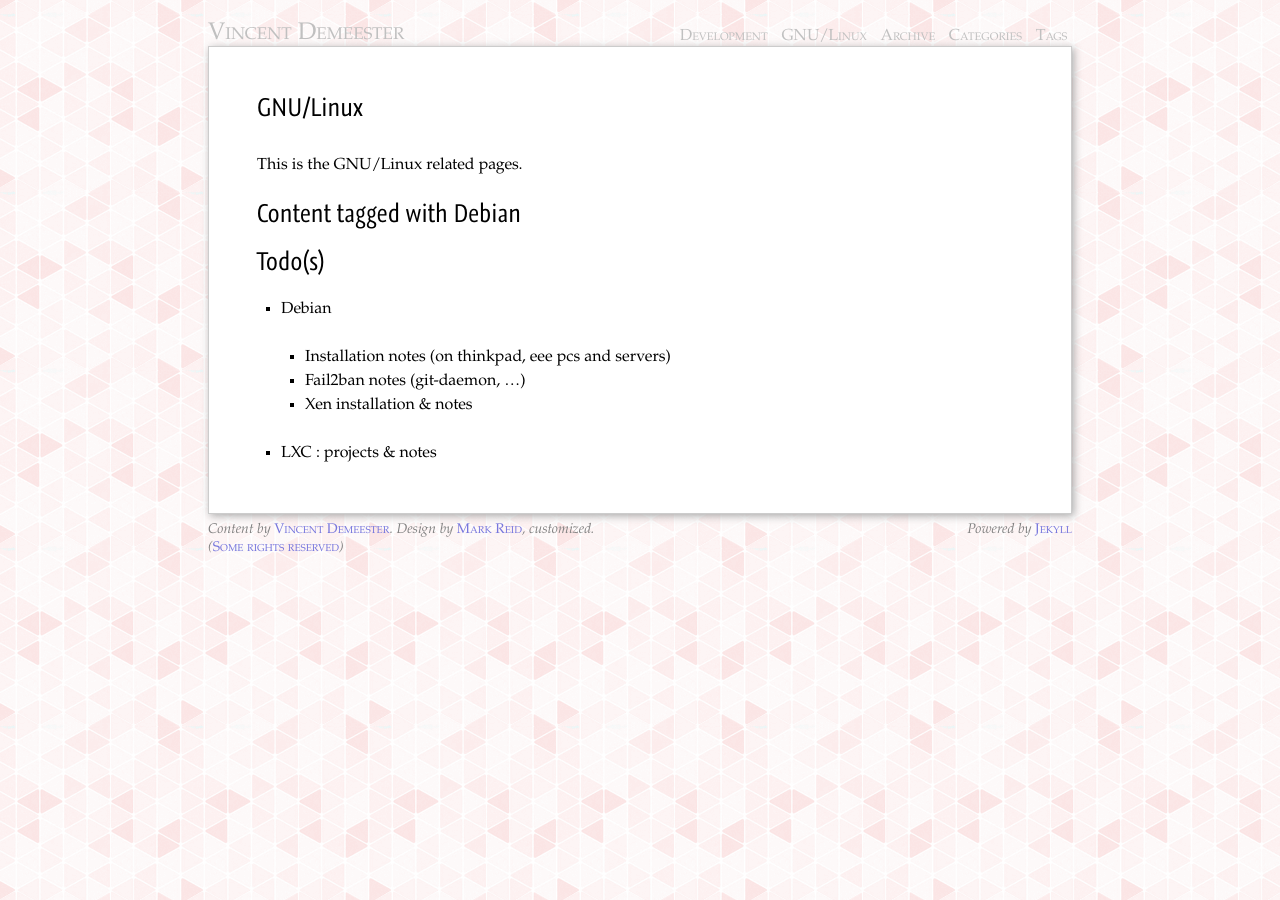
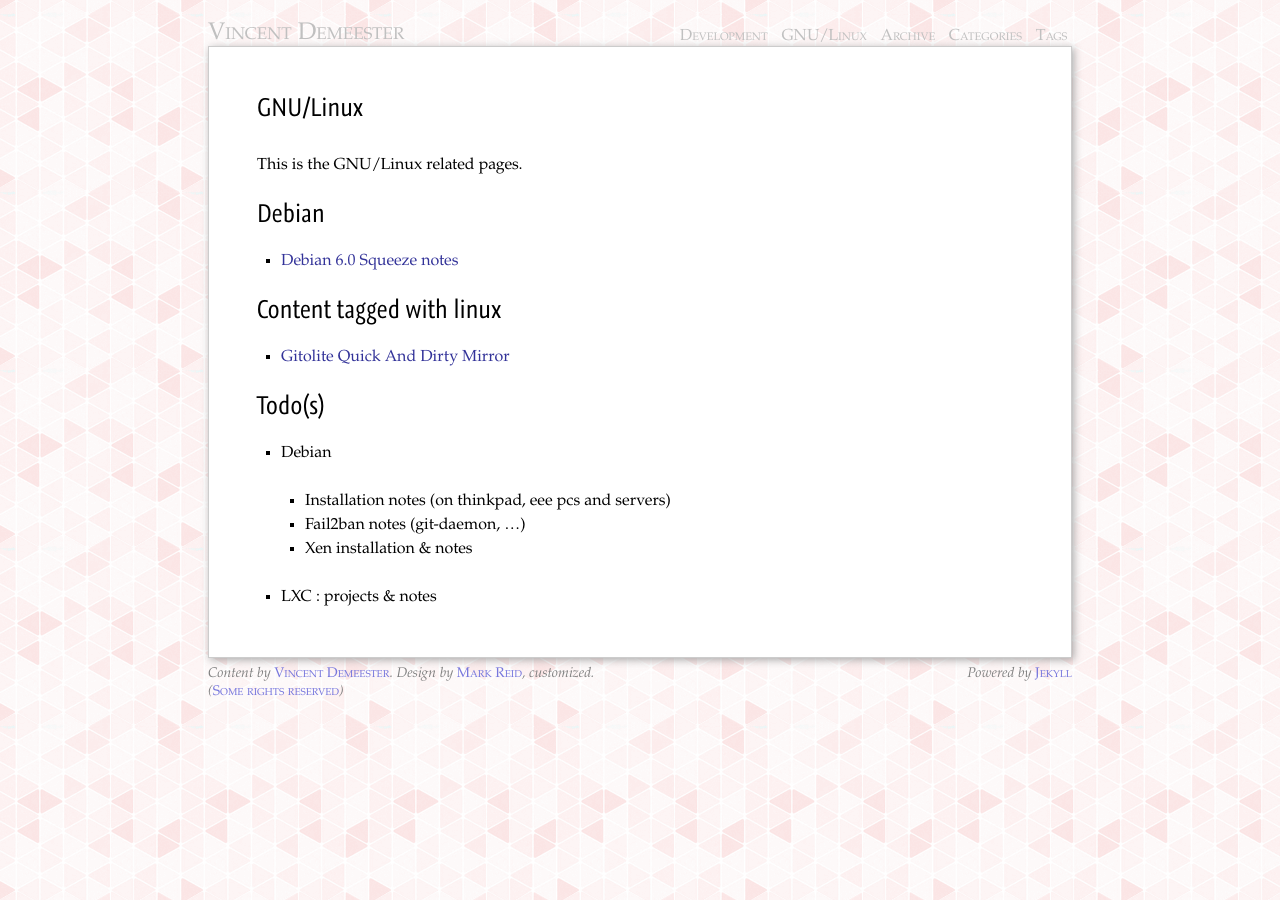
Before and after one commit to vdemeester/blog, a Jekyll site: the page built from linux/index.md, in a window 1280 px wide. Built offline with Jekyll 4.4.1, drawn with Linux system fonts in a browser that asks for light colours; some web fonts are replaced; Markdown is read by kramdown in place of the engine named in the settings.

Commit message:
Add a debian squeeze notes

```diff
--- a/linux/index.md
+++ b/linux/index.md
@@ -8,10 +8,14 @@ group: navigation
 
 This is the GNU/Linux related pages.
 
-# Content tagged with Debian
+# Debian
+
+* [Debian 6.0 Squeeze notes](debian/squeeze-notes.html)
+
+# Content tagged with linux
 
 {% for tag in site.tags %}
-{% if tag[0] == 'debian' %}
+{% if tag[0] == 'linux' %}
 <ul>
 {% assign pages_list = tag[1] %}
 {% include pages_list %}
```
Also changed, not shown: linux/debian/squeeze-notes.md (added, +55 -0 lines).
